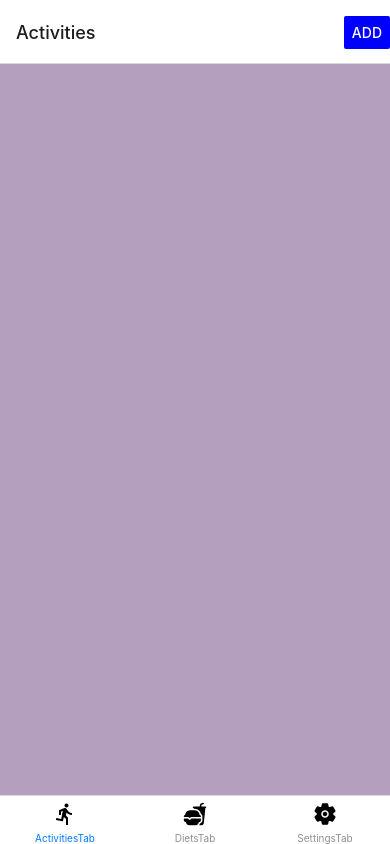
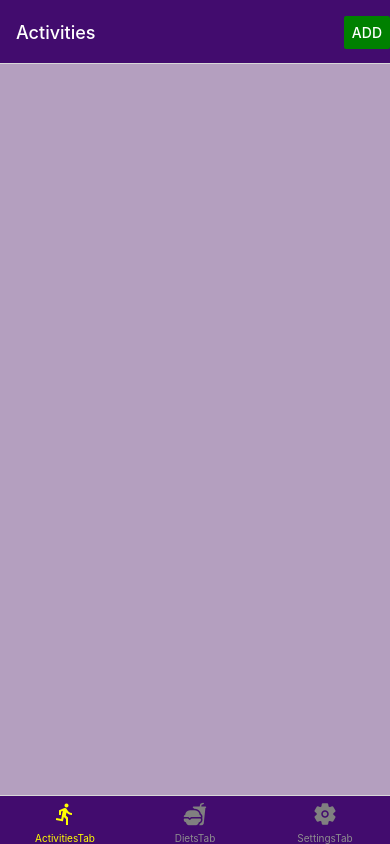
Before and after one commit to ShinLiX/5520_Assignment2, a React Native app: screen /DietsHome in a window 390 px wide. Built offline with nearby package versions, Linux system fonts and the light colour scheme.

Commit message:
styles from the helper file implemented in screens and components

```diff
--- a/App.js
+++ b/App.js
@@ -19,7 +19,10 @@ const Tab = createBottomTabNavigator();
 
 function ActivitiesStack() {
   return (
-    <Stack.Navigator>
+    <Stack.Navigator
+      screenOptions={{ headerStyle: {backgroundColor: '#420c6e'},
+                       headerTintColor: '#fff',}}
+      >
       <Stack.Screen
         name="ActivitiesHome"
         component={Activities}
@@ -29,7 +32,7 @@ function ActivitiesStack() {
             <Button
               onPress={() => navigation.navigate('AddActivityScreen')}
               title="Add"
-              color="blue"
+              color="green"
             />
           ),
         })}
@@ -45,7 +48,10 @@ function ActivitiesStack() {
 
 function DietsStack() {
   return (
-    <Stack.Navigator>
+    <Stack.Navigator
+    screenOptions={{ headerStyle: {backgroundColor: '#420c6e'},
+                     headerTintColor: '#fff',}}
+    >
       <Stack.Screen
         name="DietsHome"
         component={Diet}
@@ -55,7 +61,7 @@ function DietsStack() {
             <Button
               onPress={() => navigation.navigate('AddDietScreen')}
               title="Add"
-              color="blue"
+              color="green"
             />
           ),
         })}
@@ -71,7 +77,10 @@ function DietsStack() {
 
 function SettingsStack() {
   return (
-    <Stack.Navigator>
+    <Stack.Navigator
+    screenOptions={{ headerStyle: {backgroundColor: '#420c6e'},
+                     headerTintColor: '#fff',}}
+    >
       <Stack.Screen
         name="SettingsHome"
         component={Settings}
@@ -83,18 +92,18 @@ function SettingsStack() {
 
 function MyTabs() {
   return (
-    <Tab.Navigator screenOptions={{ headerShown: false}}>
+    <Tab.Navigator screenOptions={{ headerShown: false, tabBarActiveTintColor: 'yellow', tabBarStyle: {backgroundColor: '#420c6e'}}}>
       <Tab.Screen name="ActivitiesTab" component={ActivitiesStack}
-        options={{tabBarIcon: ({ color, size }) => (
-        <MaterialCommunityIcons name="run" size={24} color="black" />
+        options={{tabBarIcon: ({ focused }) => (
+        <MaterialCommunityIcons name="run" size={24} color={focused? 'yellow':"gray"} />
       )}} />
       <Tab.Screen name="DietsTab" component={DietsStack}
-        options={{tabBarIcon: ({ color, size }) => (
-        <Ionicons name="fast-food" size={24} color="black" />
+        options={{tabBarIcon: ({ focused }) => (
+        <Ionicons name="fast-food" size={24} color={focused? "yellow" : "gray"} />
       )}} />
       <Tab.Screen name="SettingsTab" component={SettingsStack}
-        options={{tabBarIcon: ({ color, size }) => (
-        <Ionicons name="settings" size={24} color="black" />
+        options={{tabBarIcon: ({ focused }) => (
+        <Ionicons name="settings" size={24} color={focused? "yellow": "gray"} />
       )}}/>
     </Tab.Navigator>
   );
--- a/Components/ItemsList.js
+++ b/Components/ItemsList.js
@@ -18,26 +18,26 @@ export default function ItemsList({ type }) {
         data={items}
         contentContainerStyle={{ paddingBottom: 20 }}
         renderItem={({ item }) => (
-          <View style={styles.itemContainer}>
+          <View style={commonStyles.itemContainer}>
             {type === 'diets' ? (
               <>
-                <Text style={styles.textItem}>{item.description}</Text>
+                <Text style={commonStyles.textItem}>{item.description}</Text>
                 {item.special ? <AntDesign style={{paddingHorizontal: 8}} name="warning" size={24} color="red"/>: <Text>            </Text>}
-                <View style={styles.textContainer}>
+                <View style={commonStyles.textContainer}>
                   <Text style={{fontWeight: 'bold'}}>{format(new Date(item.date), 'EEE MMM dd yyyy')}</Text>
                 </View>
-                <View style={styles.textContainer}>
+                <View style={commonStyles.textContainer}>
                   <Text style={{fontWeight: 'bold'}}>{item.calories}</Text>
                 </View>
               </>
             ) : (
               <>
-                <Text style={styles.textItem}>{item.type}</Text>
+                <Text style={commonStyles.textItem}>{item.type}</Text>
                 {item.special ? <AntDesign style={{paddingHorizontal: 8}} name="warning" size={24} color="red"/>: <Text>            </Text>}
-                <View style={styles.textContainer}>
+                <View style={commonStyles.textContainer}>
                   <Text style={{fontWeight: 'bold'}}>{format(new Date(item.date), 'EEE MMM dd yyyy')}</Text>
                 </View>
-                <View style={styles.textContainer}>
+                <View style={commonStyles.textContainer}>
                   <Text style={{fontWeight: 'bold'}}>{item.duration} min</Text>
                 </View>
               </>
@@ -48,35 +48,3 @@ export default function ItemsList({ type }) {
     </SafeAreaView>
   );
 }
-const styles = StyleSheet.create({
-//   container: {
-//     flex: 1,
-//     justifyContent: 'center',
-//     alignItems: 'center',
-//   },
-  itemContainer: {
-    flexDirection: 'row',
-    backgroundColor: '#420c6e',
-    padding: 8,
-    paddingHorizontal: 10,
-    justifyContent: 'space-between',
-    margin: 8,
-    borderRadius: 5,
-    alignItems: 'center',
-  },
-  textItem: {
-    fontSize: 15,
-    fontWeight: 'bold',
-    color: '#fff',
-    paddingEnd: 10,
-  },
-  textContainer: {
-    backgroundColor: '#fff',
-    color:'black',
-    margin: 2,
-    padding: 6,
-    paddingHorizontal: 10,
-  },
-
-
-});
--- a/styles.js
+++ b/styles.js
@@ -23,5 +23,28 @@ const commonStyles = StyleSheet.create({
         justifyContent: 'space-around',
         width: '100%',
     },
+    itemContainer: {
+        flexDirection: 'row',
+        backgroundColor: '#420c6e',
+        padding: 8,
+        paddingHorizontal: 10,
+        justifyContent: 'space-between',
+        margin: 8,
+        borderRadius: 5,
+        alignItems: 'center',
+    },
+    textItem: {
+        fontSize: 15,
+        fontWeight: 'bold',
+        color: '#fff',
+        paddingEnd: 10,
+    },
+    textContainer: {
+        backgroundColor: '#fff',
+        color:'black',
+        margin: 2,
+        padding: 6,
+        paddingHorizontal: 10,
+    },
 });
 export default commonStyles;
```
